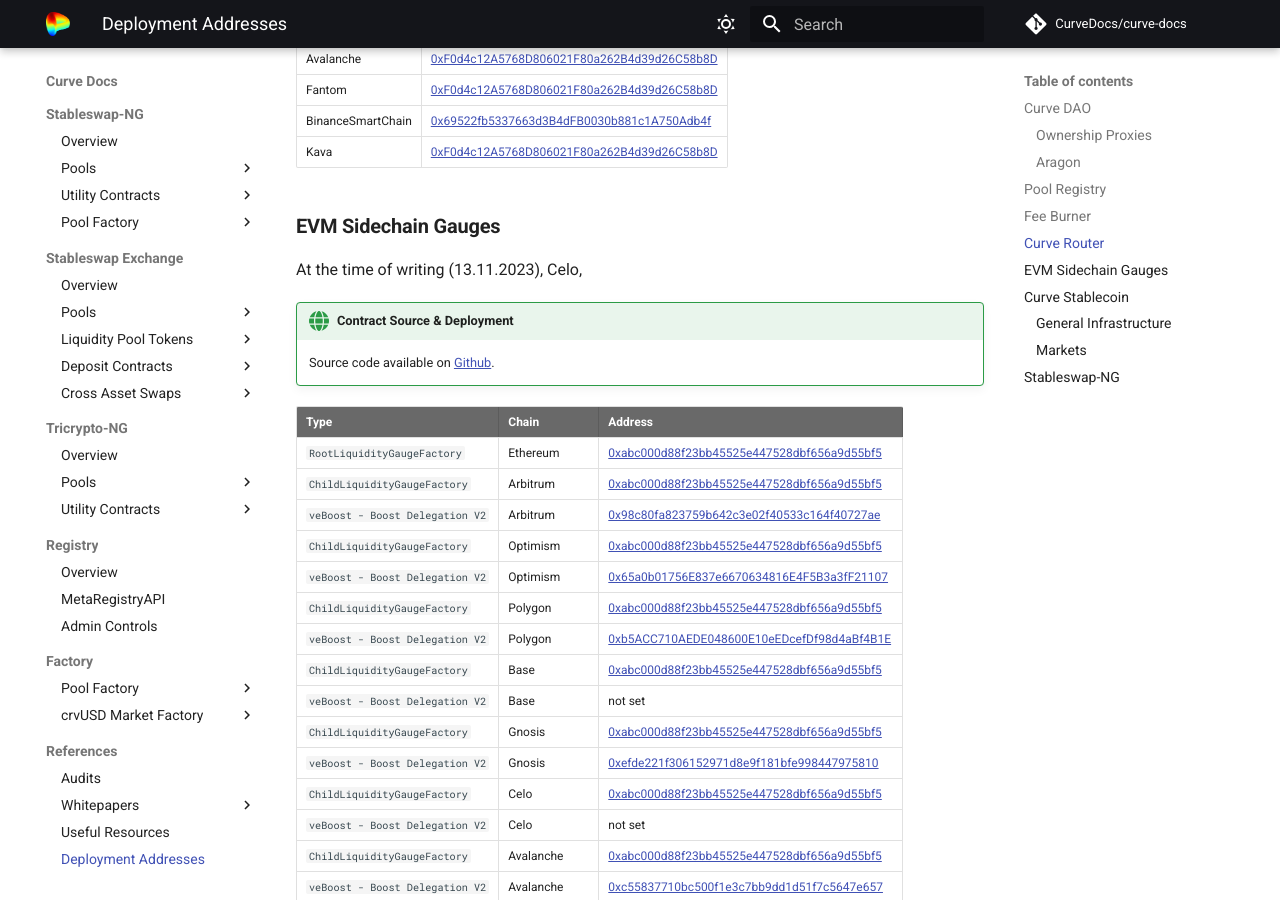
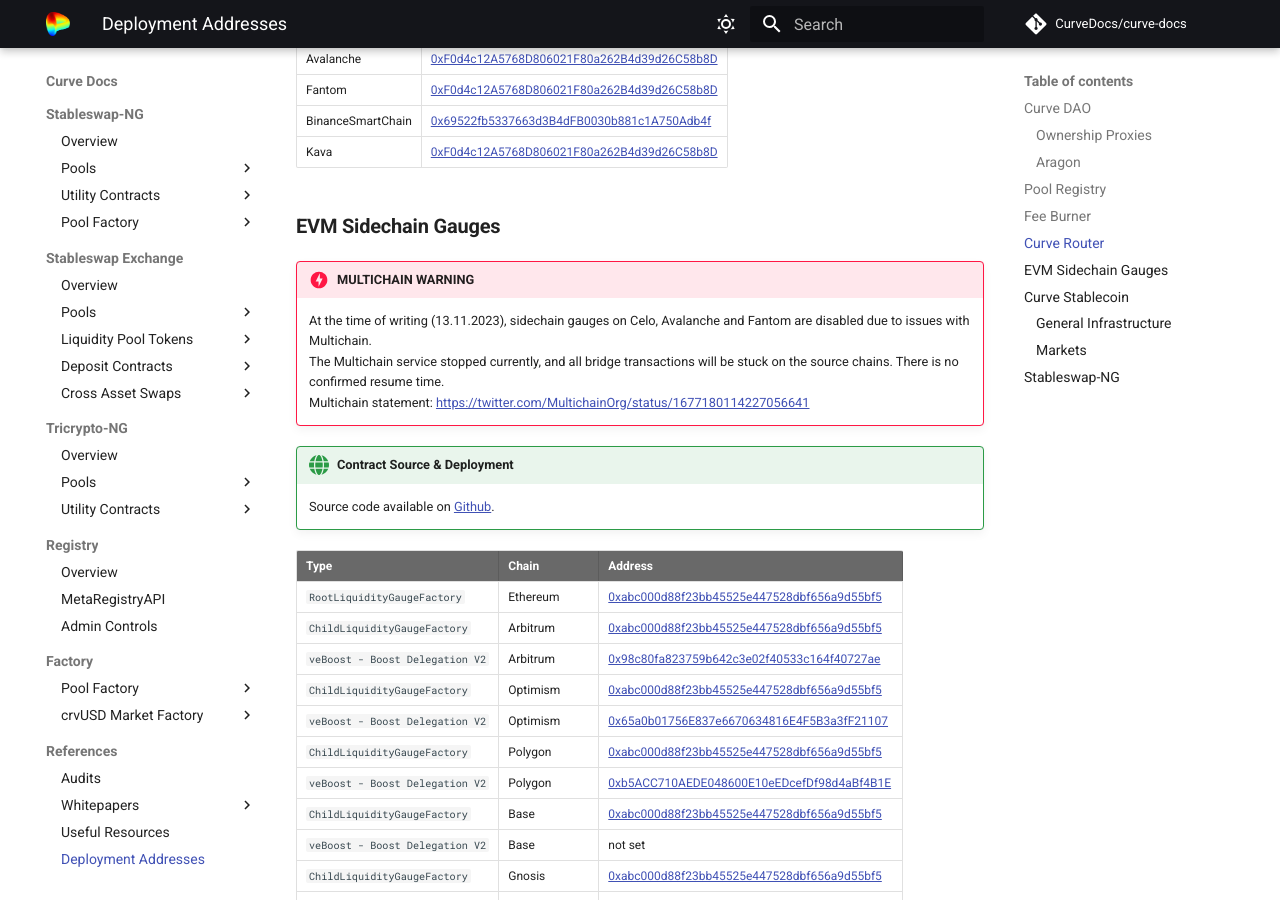
Before and after one commit to CurveDocs/curve-docs, an MkDocs documentation site: the page built from docs/references/deployed-contracts.md, in a window 1280 px wide and 900 px high, scrolled down 6879 px. Built offline with MkDocs 1.6.1 and Material for MkDocs 9.7.7, drawn with Linux system fonts in a browser that asks for light colours; comment, search, counter and statistics services are not loaded.

Commit message:
source code + mutlichain warning

```diff
--- a/docs/references/deployed-contracts.md
+++ b/docs/references/deployed-contracts.md
@@ -269,7 +269,10 @@
 
 ## **EVM Sidechain Gauges**
 
-At the time of writing (13.11.2023), Celo,
+!!!danger "MULTICHAIN WARNING"
+    At the time of writing (13.11.2023), sidechain gauges on Celo, Avalanche and Fantom are disabled due to issues with Multichain.
+    The Multichain service stopped currently, and all bridge transactions will be stuck on the source chains. There is no confirmed resume time.
+    Multichain statement: https://twitter.com/MultichainOrg/status/1677180114227056641
 
 !!!deploy "Contract Source & Deployment"
     Source code available on [Github](https://github.com/curvefi/curve-dao-contracts/tree/master/contracts/gauges/sidechain).
```
Also changed, not shown: docs/curve_dao/liquidity-gauge-and-minting-crv/evm-sidechains/overview.md (+2 -1 lines).
